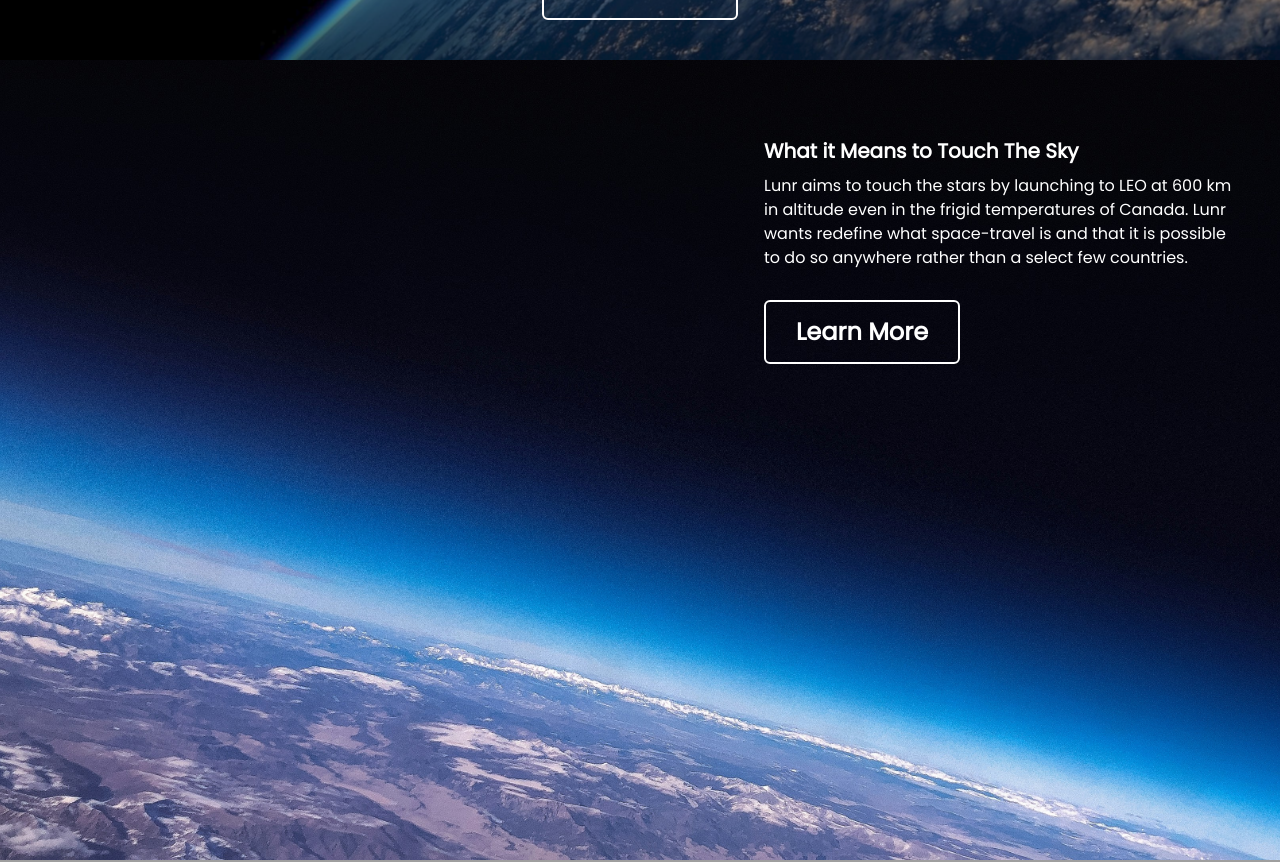
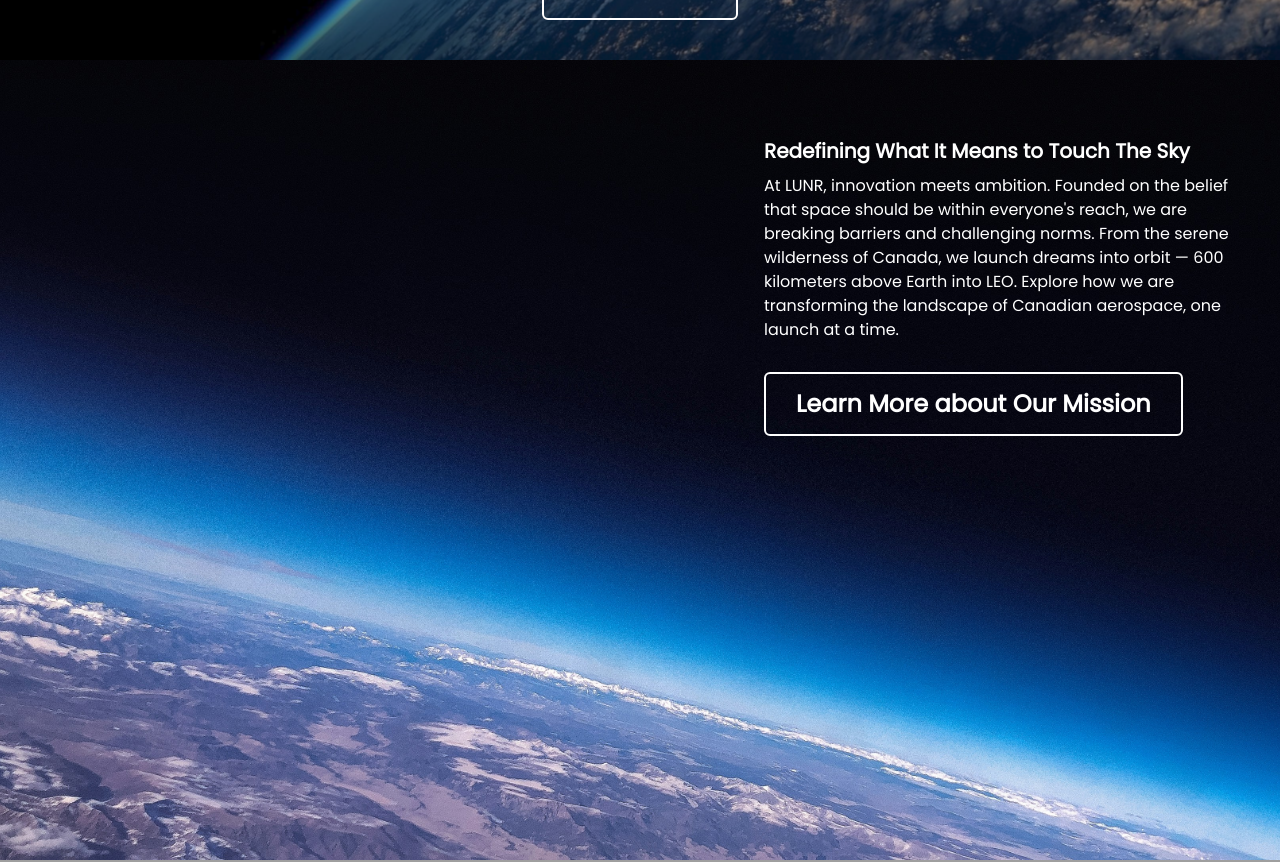
Before and after one commit to Lunr-Corporation/lunrfrontend, a Next.js app: page / in a window 1280 px wide. Shown: the part 940-1802 px from the top of the page. Built offline with nearby package versions, Linux system fonts and the light colour scheme; grey boxes are pictures that could not be loaded.

Commit message:
content changes

```diff
--- a/src/pages/index.tsx
+++ b/src/pages/index.tsx
@@ -147,13 +147,13 @@ const particlesLoaded = useCallback(async (container: Container | undefined) =>
 
       >
         <Fade>
-        <Text bg='none' as='b' fontSize={{ base: 'md', md: 'xl' }} fontFamily='Poppins'>What it Means to Touch The Sky</Text>
+        <Text bg='none' as='b' fontSize={{ base: 'md', md: 'xl' }} fontFamily='Poppins'>Redefining What It Means to Touch The Sky</Text>
         <Text mt={2} fontFamily='Poppins' color='white'>
-          Lunr aims to touch the stars by launching to LEO at 600 km in altitude even in the frigid temperatures of Canada. Lunr wants redefine what space-travel is and that it is possible to do so anywhere rather than a select few countries.
+        At LUNR, innovation meets ambition. Founded on the belief that space should be within everyone's reach, we are breaking barriers and challenging norms. From the serene wilderness of Canada, we launch dreams into orbit — 600 kilometers above Earth into LEO. Explore how we are transforming the landscape of Canadian aerospace, one launch at a time.
         </Text>
         <Button backgroundColor="transparent" border="2px solid white" p='30px' marginTop='30px'>
         <ScrollLink to='mission' smooth={true} duration={500}>
-          <Text as='b' fontSize='2xl' fontFamily='Poppins' color='white'>Learn More</Text>
+          <Text as='b' fontSize='2xl' fontFamily='Poppins' color='white'>Learn More about Our Mission</Text>
           </ScrollLink>
         </Button>
         </Fade>
@@ -183,7 +183,7 @@ const particlesLoaded = useCallback(async (container: Container | undefined) =>
           <Fade>
           <Text bg='none' as='b' fontSize={{ base: 'md', md: 'xl' }} fontFamily='Poppins' color='white'>Meet Sirius</Text>
           <Text mt={2} fontFamily='Poppins' color='white'>
-            Named after the brightest star in Earth&apos;s night sky, Sirius will be a two-stage launch vehicle powered by a 9-cluster of high-performance liquid rocket engines, designed for efficient payload delivery to Low Earth Orbit (LEO) and beyond, marking a milestone as one of Canada&apos;s first orbital-class launch vehicles.
+          Named after the brightest star in Earth&apos;s night sky, Sirius will be a two-stage launch vehicle designed for efficient payload delivery to Low Earth Orbit (LEO) and beyond, marking a milestone as one of Canada&apos;s first orbital-class launch vehicles.
           </Text>
 
           <Button backgroundColor="transparent" border="2px solid white" p='30px' marginTop='30px'>
```
